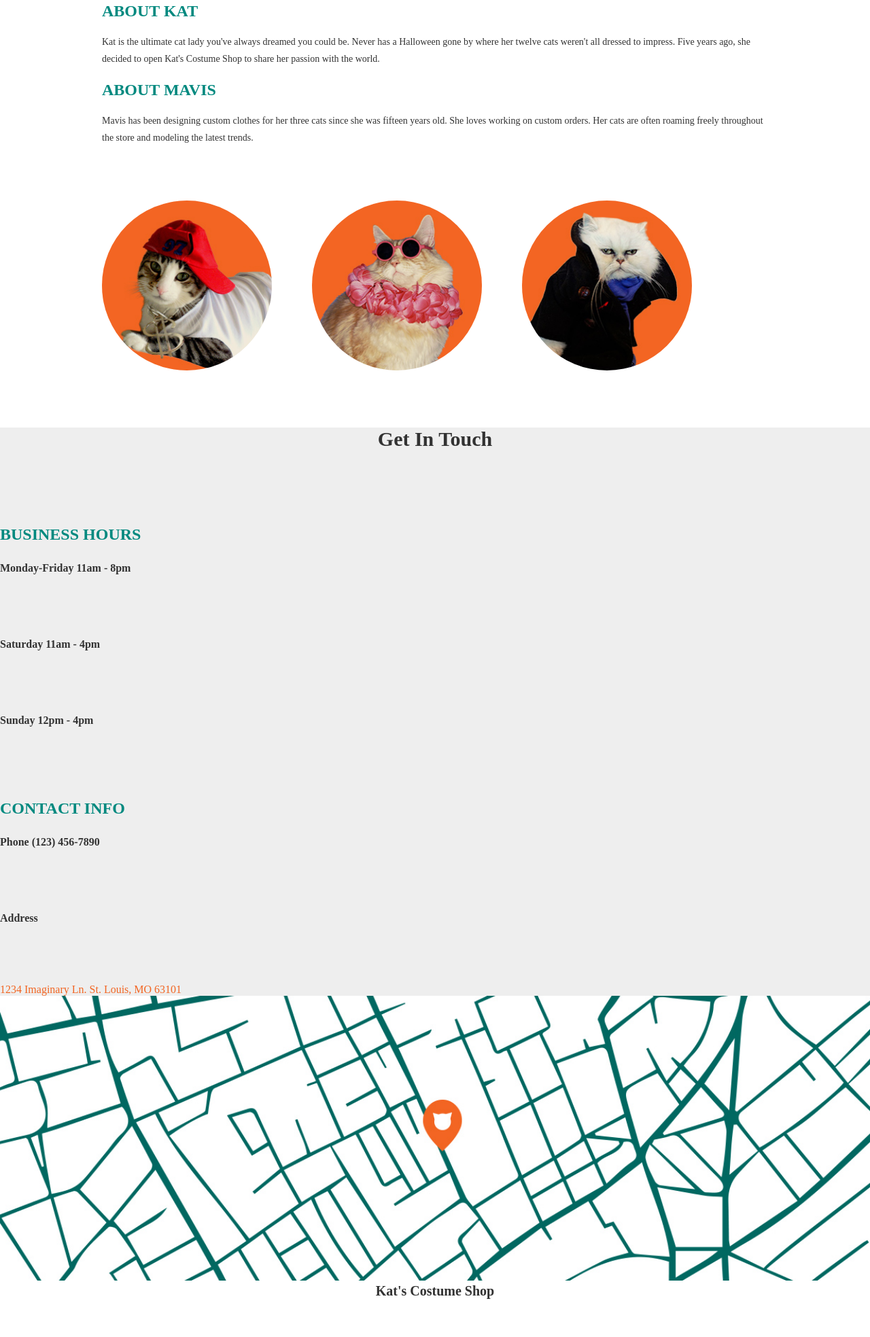
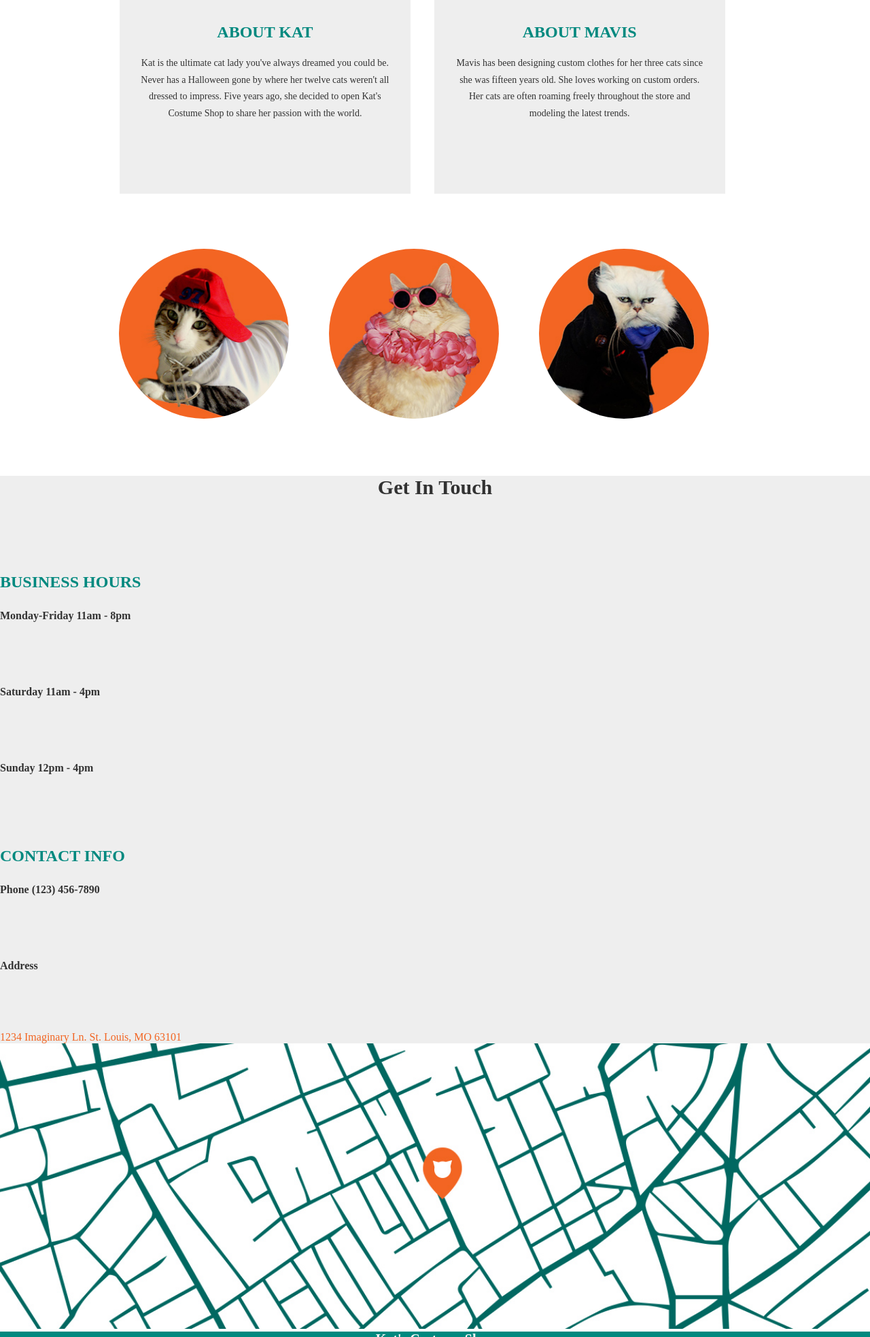
Before and after one commit to jwebs3/Cat_Costume_Project, a plain HTML site: page index.html in a window 1280 px wide. Shown: the part 833-2800 px from the top of the page at 68% size. Drawn offline with Linux system fonts and the light colour scheme.

Commit message:
more css styling

```diff
--- a/assets/css/index.css
+++ b/assets/css/index.css
@@ -58,7 +58,7 @@ a {
   font-family: 'PT Sans Narrow', bold;
   text-shadow:0 0 1px transparent;
   font-size: 1.25em;
-  color: #323232;
+  color: #ffffff;
 }
 
 .topnav ul {
@@ -83,7 +83,6 @@ a {
   box-sizing: border-box;
   height: 80px;
   width: 100%;
-
 }
 .splash {
   width: 100%;
@@ -92,7 +91,27 @@ a {
   width: 100%;
 }
 .main {
-  margin: 80px 150px 80px 150px;
+  margin: 80px 175px 80px 175px;
+}
+.box1 {
+  background-color: #eeeeee;
+  display: inline-block;
+  box-sizing: border-box;
+  height: 300px;
+  width: 46%;
+  margin: 1px 30px 1px 1px;
+  padding: 30px 30px 30px 30px;
+  text-align: center;
+}
+.box1 #right {
+  background-color: #eeeeee;
+  display: inline-block;
+  box-sizing: border-box;
+  height: 300px;
+  width: 46%;
+  margin: 1px 1px 1px 30px;
+  padding: 30px 30px 30px 30px;
+  text-align: center;
 }
 .first {
   display: block;
@@ -103,7 +122,7 @@ a {
   box-align: center;
 }
 .middle {
-  margin: 0 150px 0 150px;
+  margin: 0 175px 0 175px;
 }
 .middle #circle1 {
   border-radius: 50%;
@@ -132,6 +151,11 @@ a {
 .map #locmap {
   width: 100%;
 }
+.footer {
+  background-color: #00897f;
+  height: 125px;
+  width: 100%;
+}
 /* On devices wider than 660px */
 @media(min-width: 660px) {
 }
```
